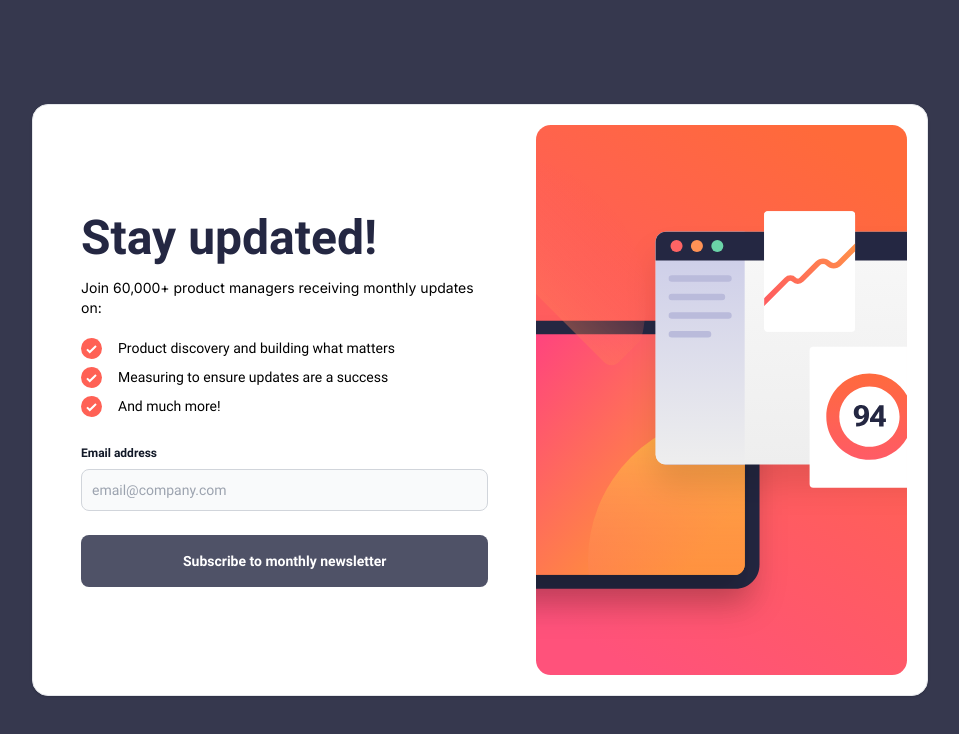
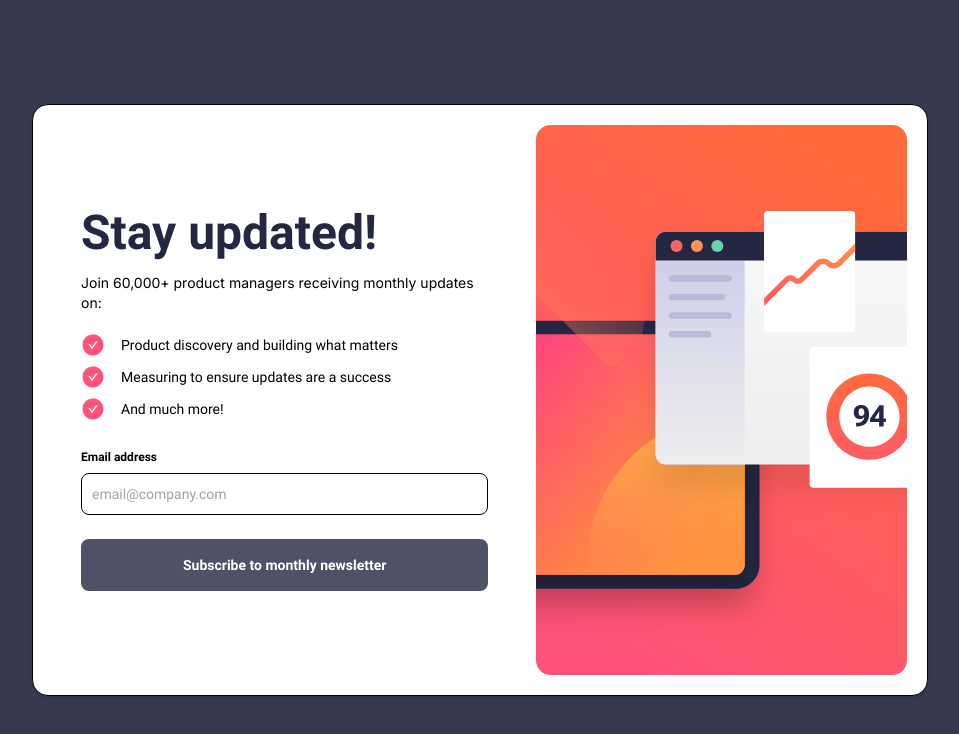
Before and after one commit to MercedesSenties/Newsletter-Signup-Form-with-Success-Message, a Next.js app: page / in a window 1280 px wide. Shown: the top 734 px of the page, without its empty margins (160-1119 px from the left). Built offline with nearby package versions, Linux system fonts and the light colour scheme.

Commit message:
Added react icons and global colors

```diff
--- a/components/CardSingle.jsx
+++ b/components/CardSingle.jsx
@@ -2,6 +2,7 @@ import Image from 'next/image';
 import DesktopImage from "../public/images/illustration-sign-up-desktop.svg"
 import MobileImage from "../public/images/illustration-sign-up-mobile.svg"
 import Form from "./Form"
+import { AiFillCheckCircle } from "react-icons/ai";
 
 const CardSingle = () => {
 
@@ -20,21 +21,21 @@ const CardSingle = () => {
 
             <div className='px-12'>
                 <div>
-                    <h1 className='font-bold text-5xl text-[#242742]'>Stay updated!</h1>
+                    <h1 className='font-bold text-5xl text-dark-grey'>Stay updated!</h1>
                     <p className='py-4 text-sm'>Join 60,000+ product managers receiving monthly updates on:</p>
 
 
                     <ul className="list-none pb-6 font-regular">
                         <li className="flex md:items-center space-x-4 py-1">
-                            <svg xmlns="http://www.w3.org/2000/svg" width="21" height="21" viewBox="0 0 21 21"><g fill="none"><circle cx="10.5" cy="10.5" r="10.5" fill="#FF6155"/><path stroke="#FFF" stroke-width="2" d="M6 11.381 8.735 14 15 8"/></g></svg>
+                            <AiFillCheckCircle className="text-pink text-2xl"></AiFillCheckCircle>
                             <p>Product discovery and building what matters</p>
                         </li>
                         <li className="flex md:items-center space-x-4 py-1">
-                            <svg xmlns="http://www.w3.org/2000/svg" width="21" height="21" viewBox="0 0 21 21"><g fill="none"><circle cx="10.5" cy="10.5" r="10.5" fill="#FF6155"/><path stroke="#FFF" stroke-width="2" d="M6 11.381 8.735 14 15 8"/></g></svg>
+                            <AiFillCheckCircle className="text-pink text-2xl"></AiFillCheckCircle>
                             <p>Measuring to ensure updates are a success</p>
                         </li>
                         <li className="flex md:items-center space-x-4 py-1">
-                            <svg xmlns="http://www.w3.org/2000/svg" width="21" height="21" viewBox="0 0 21 21"><g fill="none"><circle cx="10.5" cy="10.5" r="10.5" fill="#FF6155"/><path stroke="#FFF" stroke-width="2" d="M6 11.381 8.735 14 15 8"/></g></svg>
+                            <AiFillCheckCircle className="text-pink text-2xl"></AiFillCheckCircle>
                             <p>And much more!</p>
                         </li>
                     </ul>
--- a/components/Form.jsx
+++ b/components/Form.jsx
@@ -1,5 +1,6 @@
 'use client'
 import { useState } from 'react';
+import { AiFillCheckCircle } from "react-icons/ai";
 
 const Form = () => {
 
@@ -60,7 +61,7 @@ const [showPopup, setShowPopup] = useState(false);
             type="submit"
 
             //i used the group class to disable the clicking of the button if something inside the form is invalid
-            className="font-bold text-white bg-[#242742] hover:bg-gradient-to-r from-[#FF527B] to-[#FE6939] rounded-lg text-sm px-5 py-4 text-center w-full mb-6 md:mb-0
+            className="font-bold text-white bg-dark-grey hover:bg-gradient-to-r from-pink to-orange rounded-lg text-sm px-5 py-4 text-center w-full mb-6 md:mb-0
                     group-invalid:pointer-events-none
                     group-invalid:opacity-80"
             >
@@ -69,14 +70,14 @@ const [showPopup, setShowPopup] = useState(false);
 
             {/* Show the popup window*/}
             {showPopup && (
-                <div className="fixed top-0 left-0 right-0 flex justify-center items-center h-screen z-50 md:p-4 overflow-x-hidden overflow-y-auto md:inset-0 h-[calc(100%-1rem)] max-h-full bg-[#36384e]">
+                <div className="fixed top-0 left-0 right-0 flex justify-center items-center h-screen z-50 md:p-4 overflow-x-hidden overflow-y-auto md:inset-0 h-[calc(100%-1rem)] max-h-full bg-charcoal-grey">
                     <div className="flex flex-col bg-white border border-gray-200 md:rounded-2xl shadow text-sm md:max-w-lg md:max-h-fit p-10 h-full md:h-auto w-full">
-                        <svg xmlns="http://www.w3.org/2000/svg" width="64" height="64" viewBox="0 0 64 64"><defs><linearGradient id="a" x1="100%" x2="0%" y1="0%" y2="100%"><stop offset="0%" stop-color="#FF6A3A"/><stop offset="100%" stop-color="#FF527B"/></linearGradient></defs><g fill="none"><circle cx="32" cy="32" r="32" fill="url(#a)"/><path stroke="#FFF" stroke-width="4" d="m18.286 34.686 8.334 7.98 19.094-18.285"/></g></svg>
-                        <h1 className='font-bold text-5xl text-[#242742] py-4 mt-4'>Thanks for subscribing!</h1>
+                        <AiFillCheckCircle className="text-pink text-4xl"></AiFillCheckCircle>
+                        <h1 className='font-bold text-5xl text-dark-grey py-4 mt-4'>Thanks for subscribing!</h1>
                         <p className='font-regular text-sm'>A confirmation email has been sent to <span className='font-bold'>{email}</span>. Please open it and click the button inside to confirm your subscription.</p>
                         <button
                             onClick={() => setShowPopup(false)}
-                            className="font-bold text-white bg-[#242742] hover:bg-gradient-to-r from-[#FF527B] to-[#FE6939] rounded-lg text-sm px-5 py-4 text-center w-full mt-10"
+                            className="font-bold text-white bg-dark-grey hover:bg-gradient-to-r from-pink to-orange rounded-lg text-sm px-5 py-4 text-center w-full mt-10"
                         >
                             Dismiss message
                         </button>
--- a/package.json
+++ b/package.json
@@ -19,6 +19,7 @@
     "postcss": "8.4.29",
     "react": "18.2.0",
     "react-dom": "18.2.0",
+    "react-icons": "^4.11.0",
     "tailwindcss": "3.3.3",
     "typescript": "5.2.2"
   }
--- a/tailwind.config.ts
+++ b/tailwind.config.ts
@@ -14,6 +14,14 @@ const config: Config = {
           'conic-gradient(from 180deg at 50% 50%, var(--tw-gradient-stops))',
       },
     },
+    colors: {
+      'dark-grey': 'hsl(234, 29%, 20%)',
+      'charcoal-grey': 'hsl(235, 18%, 26%)',
+      'grey': 'hsl(231, 7%, 60%)',
+      'white': 'hsl(0, 0%, 100%)',
+      'pink': '#FF527B',
+      'orange': '#FE6939',
+    }
   },
   plugins: [],
 }
```
Also changed, not shown: 1 other file (tests, documents, lock files or other folders).
